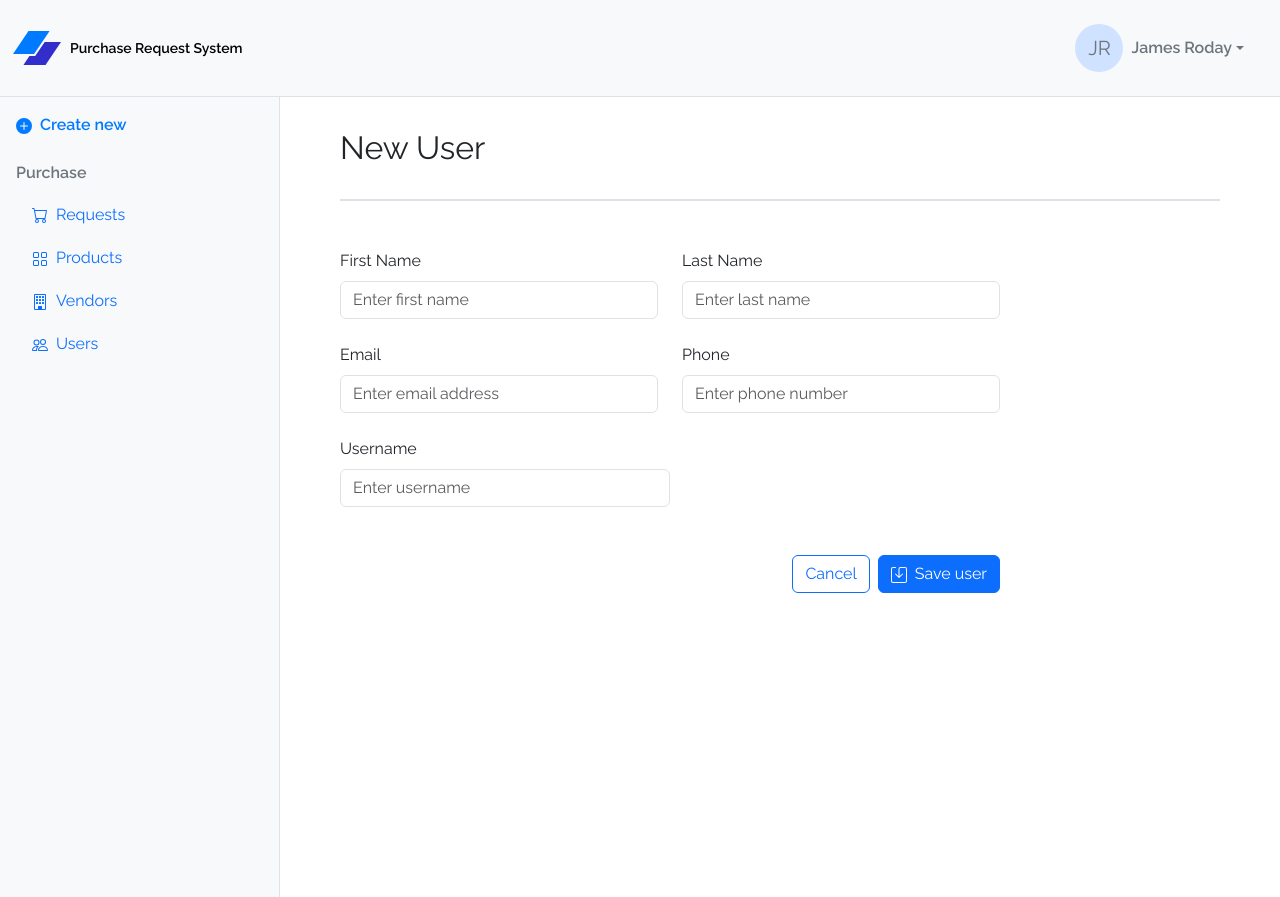
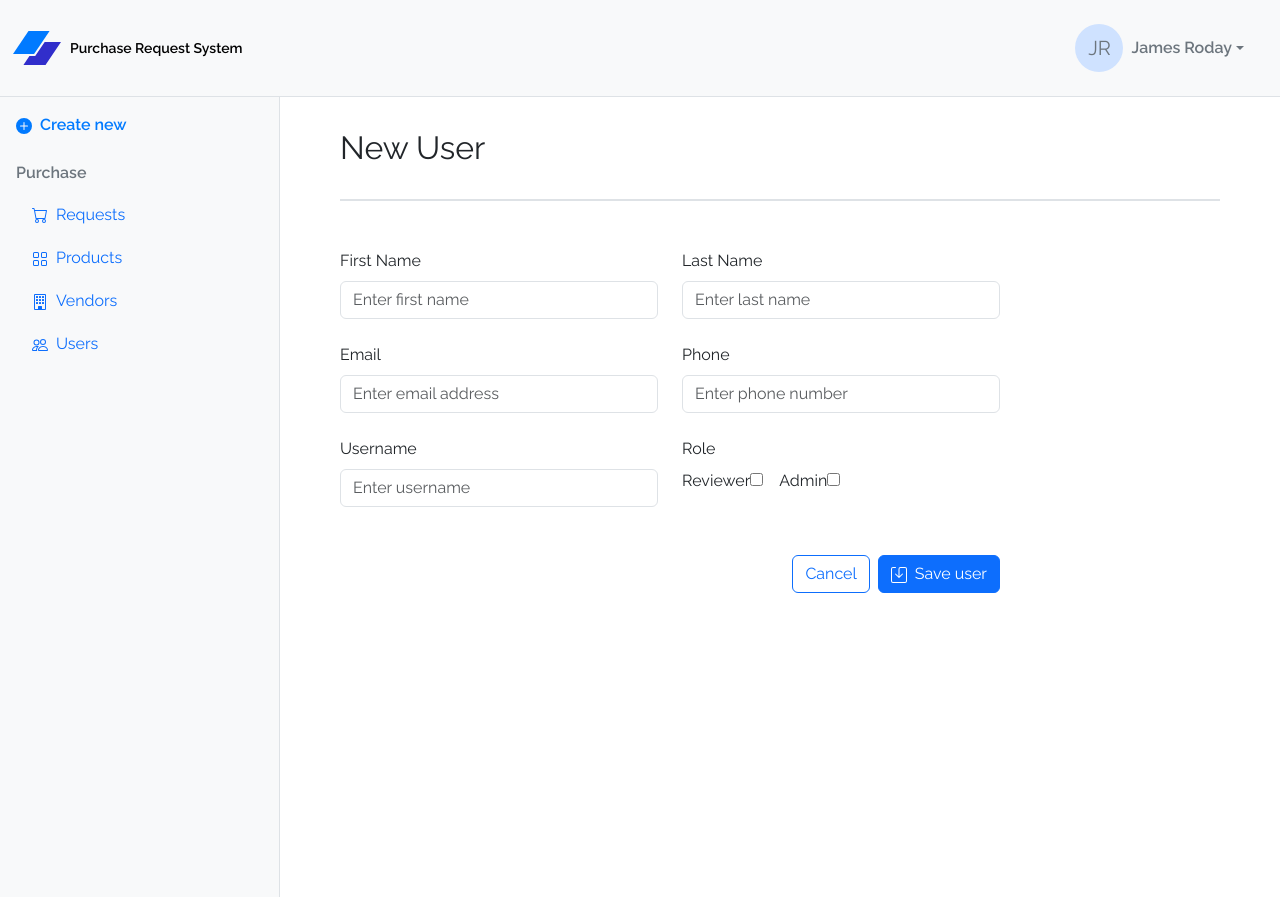
Before and after one commit to craigmckeachie/PrsClient, a React (Vite) app: page /users/create in a window 1280 px wide. Built offline with nearby package versions, Linux system fonts and the light colour scheme.

Commit message:
user roles

```diff
--- a/src/users/UserForm.tsx
+++ b/src/users/UserForm.tsx
@@ -128,6 +128,26 @@ function UserForm() {
           />
           <div className="invalid-feedback">{errors?.username?.message}</div>
         </div>
+        <div className="mb-3 w-50">
+          <label className="form-label">Role</label>
+          <br />
+          <label htmlFor="isReviewer" className="form-label form-check-label">
+            Reviewer
+          </label>
+          <input
+            {...register("isReviewer")}
+            type="checkbox"
+            className="form-check-inline"
+          />
+          <label htmlFor="isAdmin" className="form-label form-check-label">
+            Admin
+          </label>
+          <input
+            {...register("isAdmin")}
+            type="checkbox"
+            className="form-check-inline"
+          />
+        </div>
       </div>
 
       <div className="row-4 d-flex flex-row justify-content-end w-100 gap-4">
```
